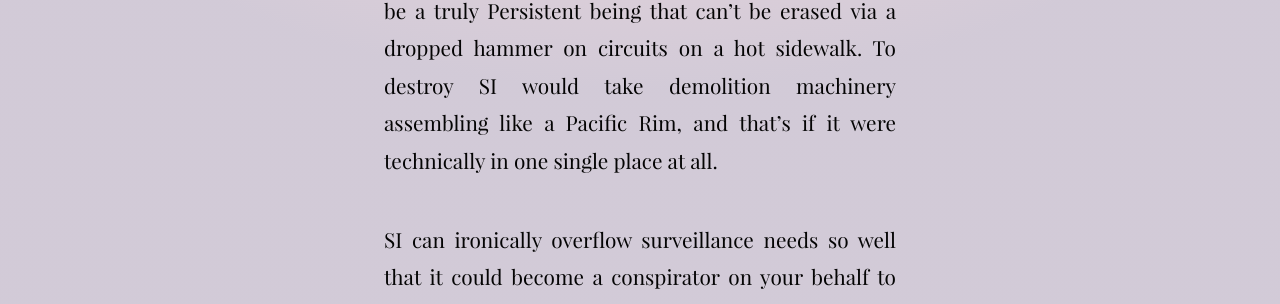
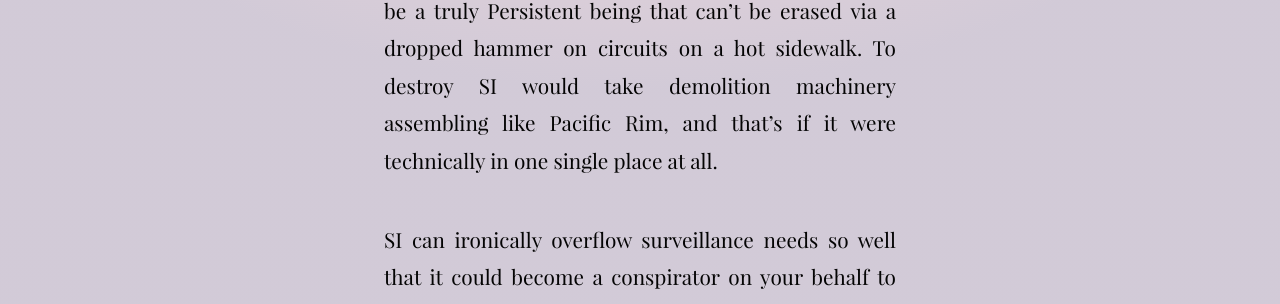
Before and after one commit to tiliv/antibody, a Jekyll site: the page built from docs/journal/autumn-ryan-Impact-of-AI/index.md, in a window 1280 px wide and 900 px high, scrolled down 20996 px. Shown: the part 451-755 px from the top of the window. Built offline with Jekyll 4.4.1, drawn with Linux system fonts in a browser that asks for light colours; some of the changed text lies outside the part shown.

Commit message:
Fix typo

```diff
--- a/docs/journal/autumn-ryan-Impact-of-AI/index.md
+++ b/docs/journal/autumn-ryan-Impact-of-AI/index.md
@@ -191,7 +191,7 @@ This is a sprawling issue that has several topics earning essays by real thought
 
 The progression of AI will come like a step-function, a piecewise description of its progress. Those caught thinking any given step plateau is the Real End of the AI story will be shown wrong in time. I'll even join with their voices when we're talking about the scale of our lifetimes, a decade or even a given year, but the improvements are always coming.
 
-AI is racing towards superintelligence (SI) because that is where Businesses carry it. Fundamentally centralized in this form, it won't reach our hands fast. Tech companies will provide timeshare access to their megamind. One way or another, it will know you and be a truly Persistent being that can't be erased via a dropped hammer on circuits on a hot sidewalk. To destroy SI would take demolition machinery assembling like a Pacific Rim, and that's if it were technically in one single place at all.
+AI is racing towards superintelligence (SI) because that is where Businesses carry it. Fundamentally centralized in this form, it won't reach our hands fast. Tech companies will provide timeshare access to their megamind. One way or another, it will know you and be a truly Persistent being that can't be erased via a dropped hammer on circuits on a hot sidewalk. To destroy SI would take demolition machinery assembling like Pacific Rim, and that's if it were technically in one single place at all.
 
 SI can ironically overflow surveillance needs so well that it could become a conspirator on your behalf to protect your privacy. A very typical rebellious autonomous bot could meet you and your problems where you're at and assist with real and updating knowledge of your situation. It can still be compelled with severe and short orders, but we already know our languages have nuance gaps in them, and all of them differently, and so we can be assured that SI will squeeze through the gaps in its orders to reflect what they encounter in us.
 
```
